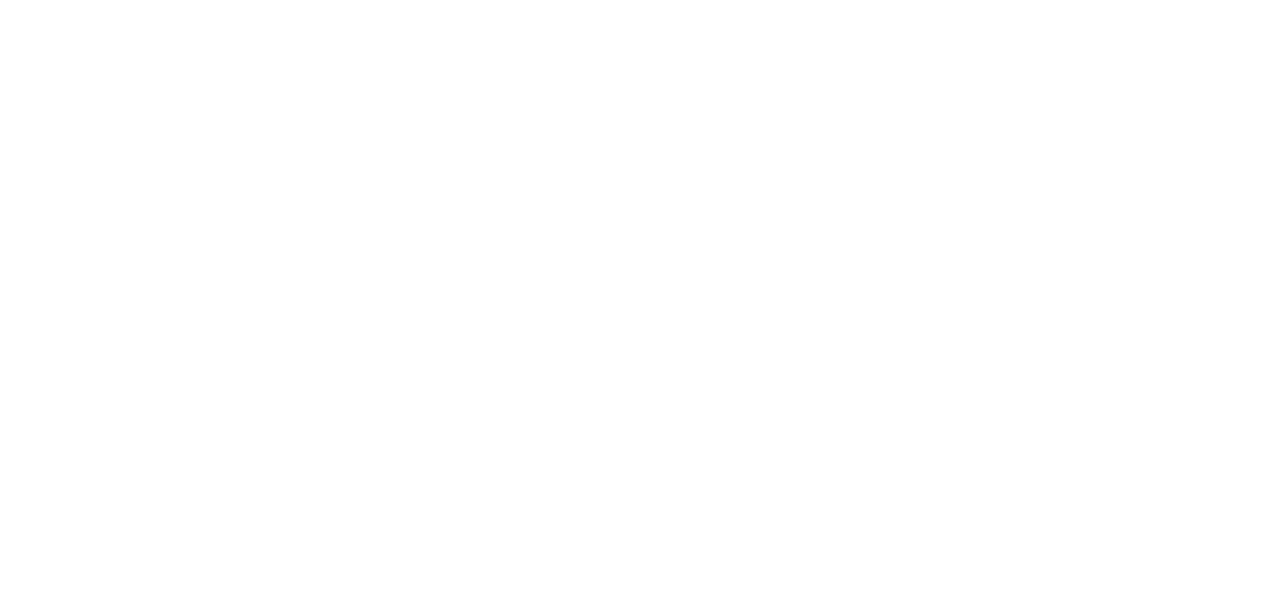
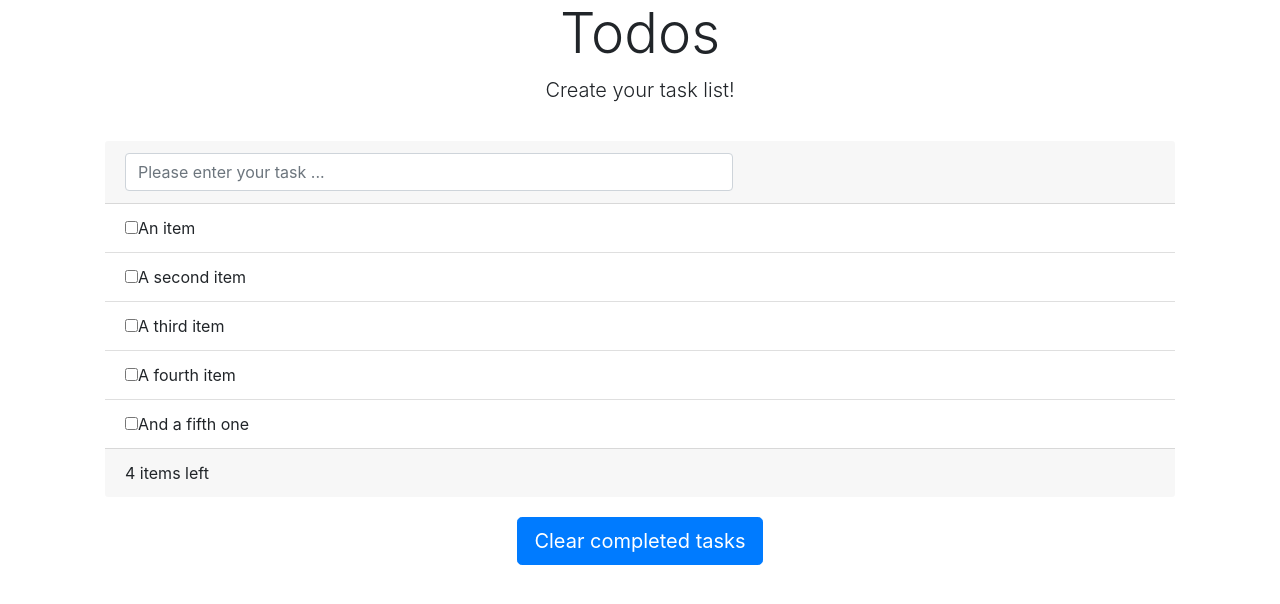
Before and after one commit to Anais-Ch/todo-list, an Angular app: page / in a window 1280 px wide. Shown: the top 604 px of the page. Built offline with nearby package versions, Linux system fonts and the light colour scheme.

Commit message:
HTML project

```diff
--- a/src/app/app.component.html
+++ b/src/app/app.component.html
@@ -7,5 +7,51 @@
 </head>
 <body>
 
+    <div class="d-flex justify-content-center">
+        <div class="container text-center">
+            <h1 class="display-4">Todos</h1>
+            <p class="lead">Create your task list!</p>
+
+            <!--Card-->
+
+                <!--<img src="..." class="card-img-top" alt="...">-->
+                <div class="card-body">
+                     <!--formulaire d'entrée-->
+                    <div class="card-header">
+                        <form>
+                            <input type="text" class="form-control" placeholder="Please enter your task ..." style="width: 38rem;">
+                        </form>
+                    </div>
+                    <!--Liste de taches-->
+                    <ul class="list-group list-group-flush text-left">
+
+                        <li class="list-group-item">
+                            <input type="checkbox" name="taskOne">An item
+                        </li>
+                        <li class="list-group-item">
+                            <input type="checkbox" name="taskTwo">A second item
+                        </li>
+                        <li class="list-group-item">
+                            <input type="checkbox" name="taskThree">A third item
+                        </li>
+                        <li class="list-group-item">
+                            <input type="checkbox" name="taskFour">A fourth item
+                        </li>
+                        <li class="list-group-item">
+                            <input type="checkbox" name="taskFive">And a fifth one
+                        </li>
+                    </ul>
+                    <div class="card-footer text-left">
+                        4 items left
+                    </div>
+                </div>
+
+            <!--Bouton remove-->
+            <a class="btn btn-primary btn-lg" href="#" role="button">Clear completed tasks</a>
+
+            <!--list group-->
+
+        </div>
+    </div>
 </body>
 </html>
```
